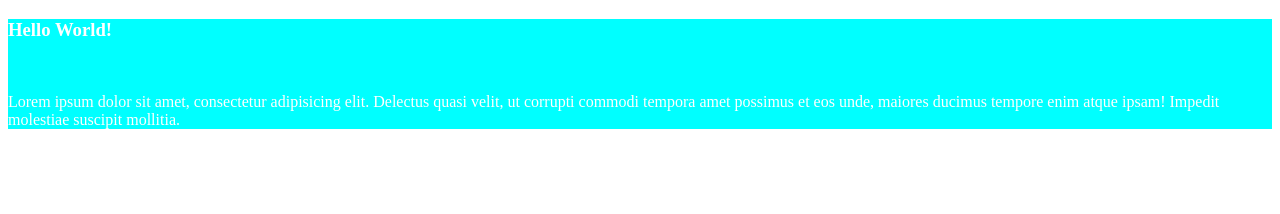
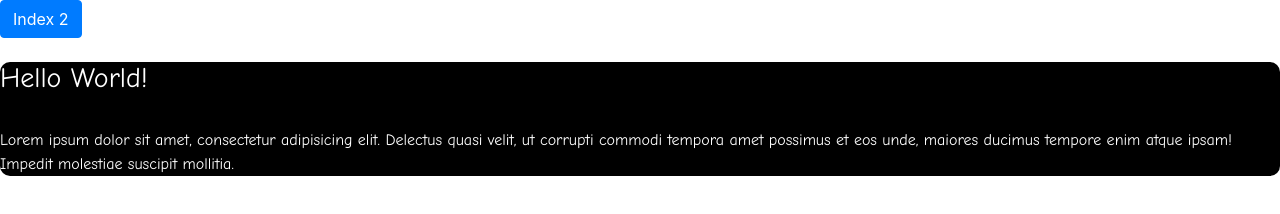
Before and after one commit to ProTrainerPls/project-farhan, a plain HTML site: page index.html in a window 1280 px wide. Drawn offline with nearby package versions, Linux system fonts and the light colour scheme.

Commit message:
menambahkan link di index.html dan index2.html

```diff
--- a/index.html
+++ b/index.html
@@ -4,21 +4,27 @@
     <meta charset="UTF-8">
     <meta http-equiv="X-UA-Compatible" content="IE=edge">
     <meta name="viewport" content="width=device-width, initial-scale=1.0">
+    <link rel="stylesheet" href="https://cdn.jsdelivr.net/npm/bootstrap@4.6.2/dist/css/bootstrap.min.css" integrity="sha384-xOolHFLEh07PJGoPkLv1IbcEPTNtaed2xpHsD9ESMhqIYd0nLMwNLD69Npy4HI+N" crossorigin="anonymous">
     <title>Percoban Pertama</title>
     <style>
         div {
-            background-color: aqua;
+            font-family: comic sans ms;
+            background-color: black;
             color: white;
+            border-radius: 10px;
         }
         </style>
 </head>
 <body>
 
+    <a class="btn btn-primary" href="index2.html#footer">Index 2</a>
+    <br><br>
     <div>
         <h3>Hello World!</h3>
         <br>
         <p>Lorem ipsum dolor sit amet, consectetur adipisicing elit. Delectus quasi velit, ut corrupti commodi tempora amet possimus et eos unde, maiores ducimus tempore enim atque ipsam! Impedit molestiae suscipit mollitia.</p>
     </div>
 
+
 </body>
 </html>
```
Also changed, not shown: index2.html (+5 -1 lines). Lines whose indentation alone changed are shown as unchanged.
